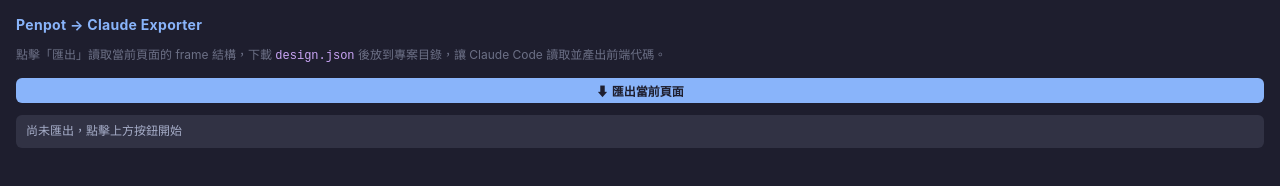
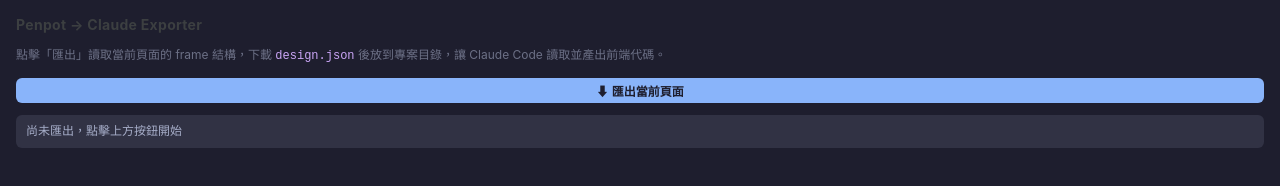
Before and after one commit to kelly6414143/penpot-claude-exporter, a website: page index.html in a window 1280 px wide. Drawn offline with Linux system fonts and the light colour scheme.

Commit message:
chore: 測試vercel

```diff
--- a/index.html
+++ b/index.html
@@ -19,7 +19,7 @@
       overflow: hidden;
     }
 
-    h1 { font-size: 14px; font-weight: 700; color: #89b4fa; letter-spacing: 0.3px; }
+    h1 { font-size: 14px; font-weight: 700; color: #3c3f41; letter-spacing: 0.3px; }
 
     .desc { font-size: 12px; color: #6c7086; line-height: 1.6; }
 
```
